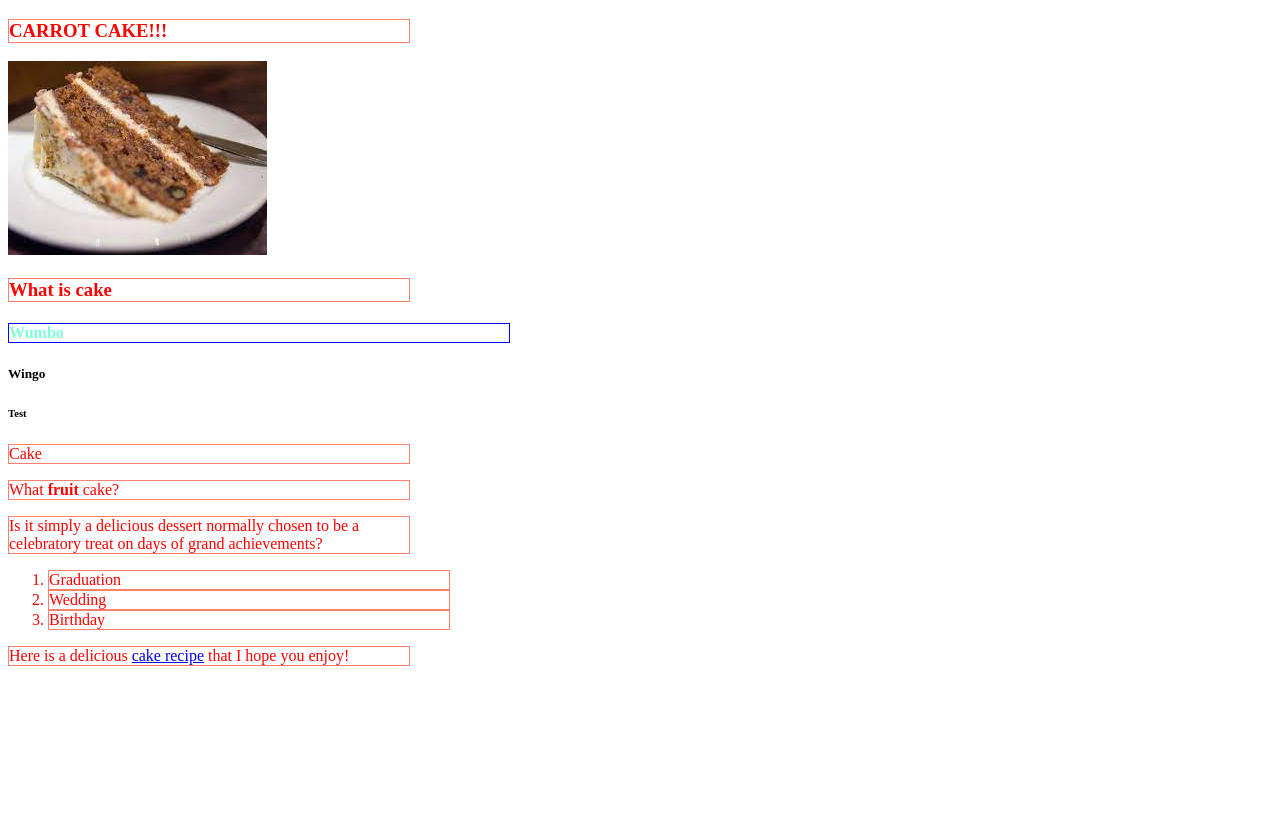
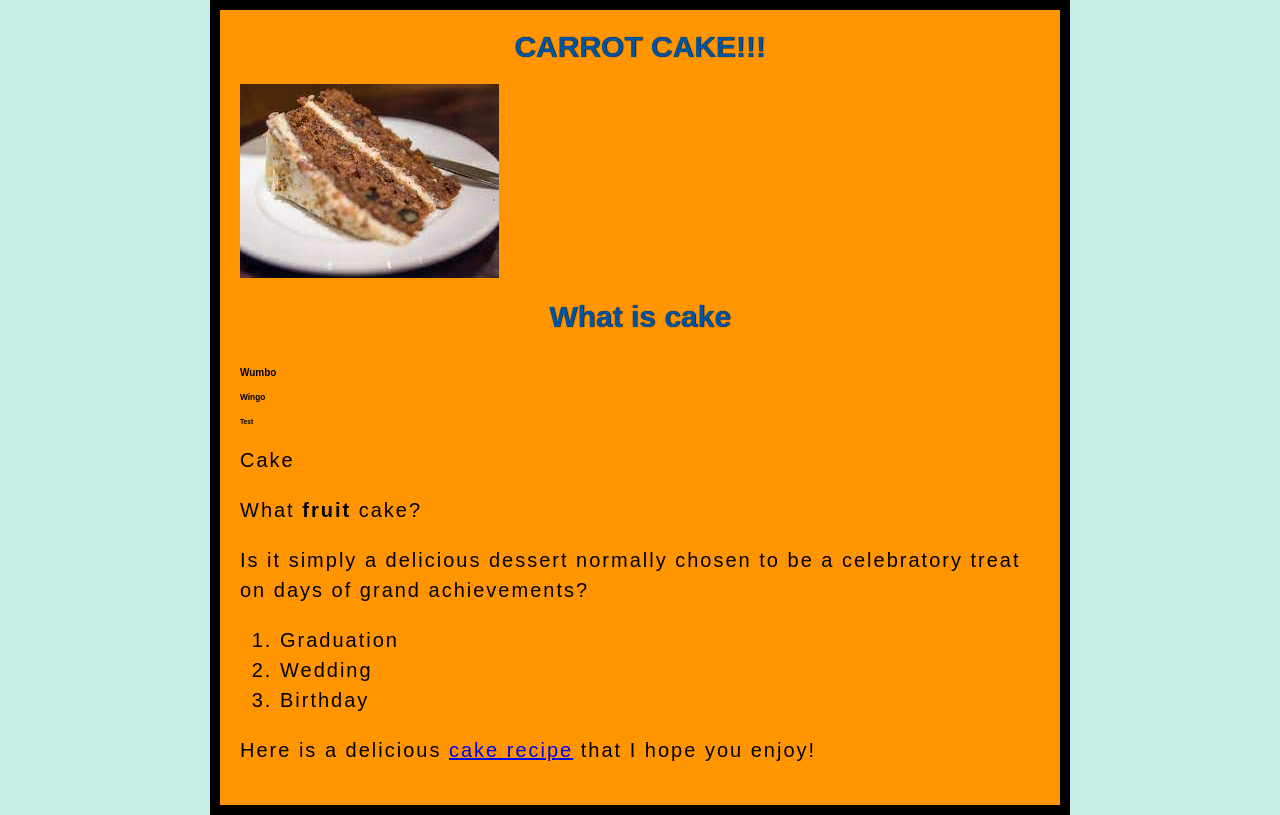
Before and after one commit to Aytrucks/carrotcake, a plain HTML site: page index.html in a window 1280 px wide. Drawn offline with Linux system fonts and the light colour scheme.

Commit message:
Add files via upload

```diff
--- a/index.html
+++ b/index.html
@@ -4,8 +4,9 @@
     <meta charset="utf-8">
     <title>el cake</title>
     <link href="styles/style1.css" rel="stylesheet">
+    <link href="https://fonts.googleapis.com/css?family=Open+Sans" rel="stylesheet">
 
-  </head>
+
   <body>
 
     <h3>CARROT CAKE!!!</h3>
--- a/styles/style1.css
+++ b/styles/style1.css
@@ -1,11 +1,29 @@
-p, h3, li {
-    color: red;
-    width: 400px;
-    border: 1px solid salmon;
-  }
-h4{
-    color:aquamarine;
-    width: 500px;
-    border: 1px solid blue;
+html {
+  font-size: 10px; /* px means "pixels": the base font size is now 10 pixels high  */
+  font-family: "Rubik Iso", sans-serif; /* this should be the rest of the output you got from Google fonts */
+  background-color: #C9EDE6;
+}
+body {
+  width: 800px;
+  margin: 0 auto;
+  background-color: #FF9500;
+  padding: 0 20px 20px 20px;
+  border: 10px solid black;
+}
 
+h3{
+  font-size: 30px;
+  text-align: center;
+  margin: 0;
+  padding: 20px 0;
+  color: #00539F;
+  text-shadow: 0.5px 0px 1px black;
 }
+
+
+
+p, li {
+  font-size: 20px;
+  line-height: 1.5;
+  letter-spacing: 2px;
+}
```
